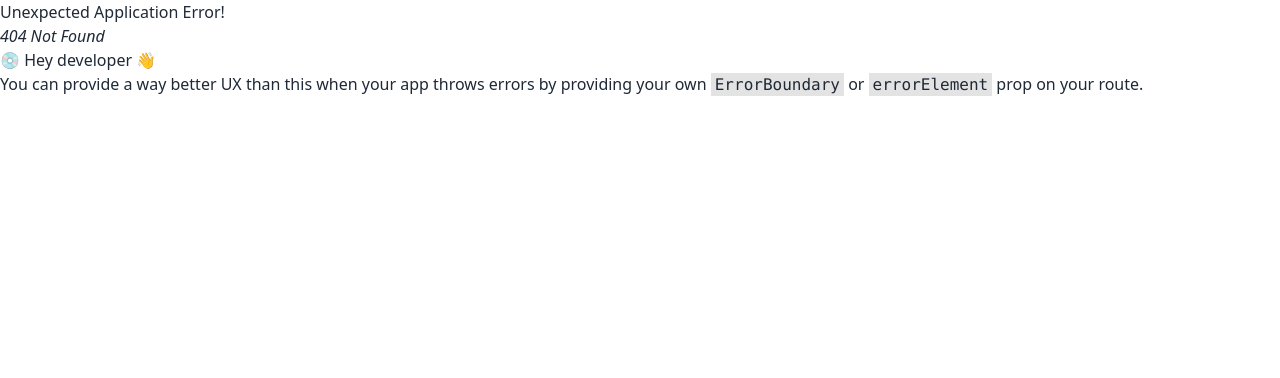
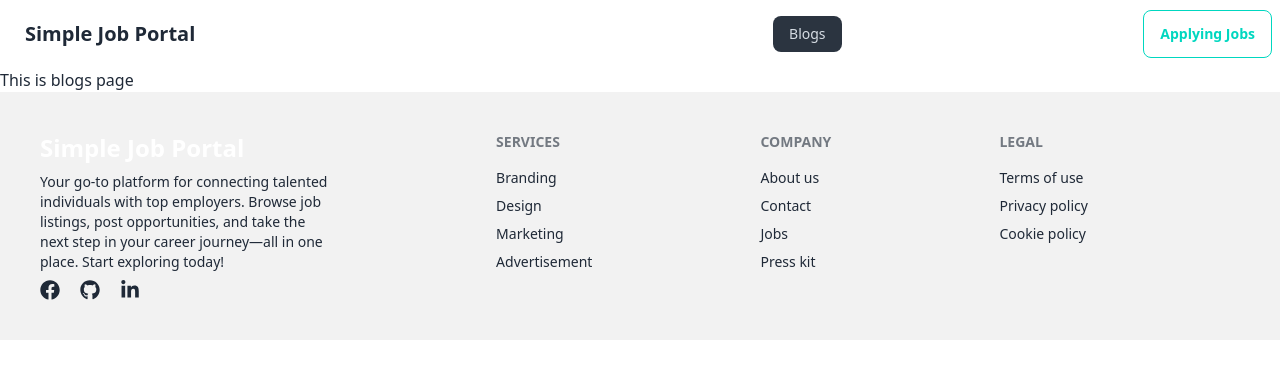
Before and after one commit to rubaiiyat/React-Router-And-State-Management, a React (Vite) app in the folder 04-Simple-Job-Portal/: page /blogs in a window 1280 px wide. Before the commit this address had no page. Shown: the top 378 px of the page. Built offline with nearby package versions, Linux system fonts and the light colour scheme.

Commit message:
add header page and error page and some modification

```diff
--- /dev/null
+++ b/04-Simple-Job-Portal/src/Components/AppliedJobs/AppliedJobs.jsx
@@ -0,0 +1,11 @@
+import React from "react";
+
+const AppliedJobs = () => {
+  return (
+    <div>
+      <h1>This is applied jobs pages</h1>
+    </div>
+  );
+};
+
+export default AppliedJobs;
--- /dev/null
+++ b/04-Simple-Job-Portal/src/Components/Blogs/Blogs.jsx
@@ -0,0 +1,11 @@
+import React from "react";
+
+const Blogs = () => {
+  return (
+    <div>
+      <h1>This is blogs page</h1>
+    </div>
+  );
+};
+
+export default Blogs;
--- /dev/null
+++ b/04-Simple-Job-Portal/src/Components/ErrorPage/ErrorPage.jsx
@@ -0,0 +1,33 @@
+import React from "react";
+import { NavLink } from "react-router-dom";
+
+const ErrorPage = () => {
+  return (
+    <div>
+      <section className="">
+        <div className="py-8 px-4 mx-auto max-w-screen-xl lg:py-16 lg:px-6">
+          <div className="mx-auto max-w-screen-sm text-center">
+            <h1 className="mb-4 text-7xl tracking-tight font-extrabold lg:text-9xl text-primary-600 dark:text-primary-500">
+              404
+            </h1>
+            <p className="mb-4 text-3xl tracking-tight font-bold text-gray-900 md:text-4xl dark:text-white">
+              Something's missing.
+            </p>
+            <p className="mb-4 text-lg font-light text-gray-500 dark:text-gray-400">
+              Sorry, we can't find that page. You'll find lots to explore on the
+              home page.{" "}
+            </p>
+            <NavLink
+              to={"/"}
+              className="inline-flex text-white bg-primary-600 hover:bg-primary-800 focus:ring-4 focus:outline-none focus:ring-primary-300 font-medium rounded-lg text-sm px-5 py-2.5 text-center dark:focus:ring-primary-900 my-4"
+            >
+              Back to Homepage
+            </NavLink>
+          </div>
+        </div>
+      </section>
+    </div>
+  );
+};
+
+export default ErrorPage;
--- /dev/null
+++ b/04-Simple-Job-Portal/src/Components/Header/Header.jsx
@@ -0,0 +1,57 @@
+import React from "react";
+import { NavLink } from "react-router-dom";
+import { AiOutlineMenu } from "react-icons/ai";
+const Header = () => {
+  const links = (
+    <>
+      <li>
+        <NavLink to={"/"}>Home</NavLink>
+      </li>
+
+      <li>
+        <NavLink to={"/jobs"}>Jobs</NavLink>
+      </li>
+      <li>
+        <NavLink to={"/statistics"}>Statistics</NavLink>
+      </li>
+      <li>
+        <NavLink to={"/applied"}>Applied Jobs</NavLink>
+      </li>
+      <li>
+        <NavLink to={"/blogs"}>Blogs</NavLink>
+      </li>
+    </>
+  );
+  return (
+    <div>
+      <div className="navbar bg-base-100">
+        <div className="navbar-start">
+          <div className="dropdown">
+            <div
+              tabIndex={0}
+              role="button"
+              className="btn btn-ghost lg:hidden text-2xl"
+            >
+              <AiOutlineMenu />
+            </div>
+            <ul
+              tabIndex={0}
+              className="menu menu-sm dropdown-content bg-base-100 rounded-box z-[1] mt-3 w-52 p-2 shadow text-white"
+            >
+              {links}
+            </ul>
+          </div>
+          <a className="btn btn-ghost text-xl">Simple Job Portal</a>
+        </div>
+        <div className="navbar-center hidden lg:flex">
+          <ul className="menu menu-horizontal px-1 text-white">{links}</ul>
+        </div>
+        <div className="navbar-end">
+          <a className="btn btn-outline btn-accent">Applying Jobs</a>
+        </div>
+      </div>
+    </div>
+  );
+};
+
+export default Header;
--- /dev/null
+++ b/04-Simple-Job-Portal/src/Components/Jobs/Jobs.jsx
@@ -0,0 +1,11 @@
+import React from "react";
+
+const Jobs = () => {
+  return (
+    <div>
+      <h1>This is job page</h1>
+    </div>
+  );
+};
+
+export default Jobs;
--- a/04-Simple-Job-Portal/src/Components/Root/Root.jsx
+++ b/04-Simple-Job-Portal/src/Components/Root/Root.jsx
@@ -1,10 +1,12 @@
 import React from "react";
 import { Outlet } from "react-router-dom";
 import Footer from "../Footer/Footer";
+import Header from "../Header/Header";
 
 const Root = () => {
   return (
     <div>
+      <Header></Header>
       <Outlet></Outlet>
       <Footer></Footer>
     </div>
--- /dev/null
+++ b/04-Simple-Job-Portal/src/Components/Statistics/Statistics.jsx
@@ -0,0 +1,11 @@
+import React from "react";
+
+const Statistics = () => {
+  return (
+    <div>
+      <h1>This is statistics page</h1>
+    </div>
+  );
+};
+
+export default Statistics;
--- a/04-Simple-Job-Portal/src/main.jsx
+++ b/04-Simple-Job-Portal/src/main.jsx
@@ -4,15 +4,37 @@ import "./index.css";
 import { createBrowserRouter, RouterProvider } from "react-router-dom";
 import Root from "./Components/Root/Root.jsx";
 import Home from "./Components/Home/Home.jsx";
+import ErrorPage from "./Components/ErrorPage/ErrorPage.jsx";
+import AppliedJobs from "./Components/AppliedJobs/AppliedJobs.jsx";
+import Blogs from "./Components/Blogs/Blogs.jsx";
+import Jobs from "./Components/Jobs/Jobs.jsx";
+import Statistics from "./Components/Statistics/Statistics.jsx";
 
 const router = createBrowserRouter([
   {
     path: "/",
     element: <Root></Root>,
+    errorElement: <ErrorPage></ErrorPage>,
     children: [
       {
         path: "/",
         element: <Home></Home>,
+      },
+      {
+        path: "/jobs",
+        element: <Jobs></Jobs>,
+      },
+      {
+        path: "/statistics",
+        element: <Statistics></Statistics>,
+      },
+      {
+        path: "/applied",
+        element: <AppliedJobs></AppliedJobs>,
+      },
+      {
+        path: "/blogs",
+        element: <Blogs></Blogs>,
       },
     ],
   },
```
